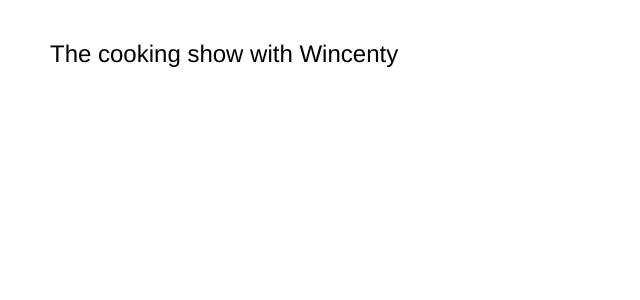
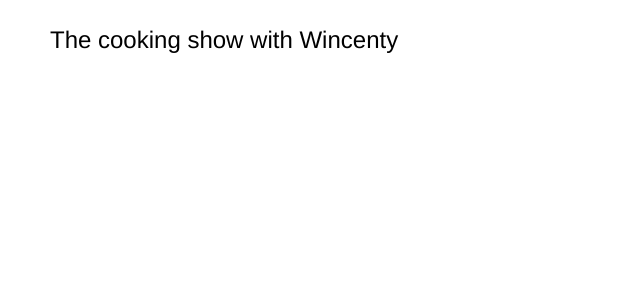
Before and after one commit to OrionCo/wdrozenie_HoA, an Angular app: page / in a window 1280 px wide. Shown: the top 300 px of the page, without its empty margins (0-640 px from the left). Built offline with nearby package versions, Linux system fonts and the light colour scheme.

Commit message:
global styles reset wip

```diff
--- a/src/styles.scss
+++ b/src/styles.scss
@@ -3,6 +3,16 @@
 @font-face {
   font-family: "Montserrat", sans-serif;
   src: url("assets/fonts/Montserrat-VariableFont_wght.ttf") format("truetype");
+}
+
+h1,
+h2,
+h3,
+h4,
+h5,
+h6,
+p {
+  margin: 0;
 }
 
 html,
```
